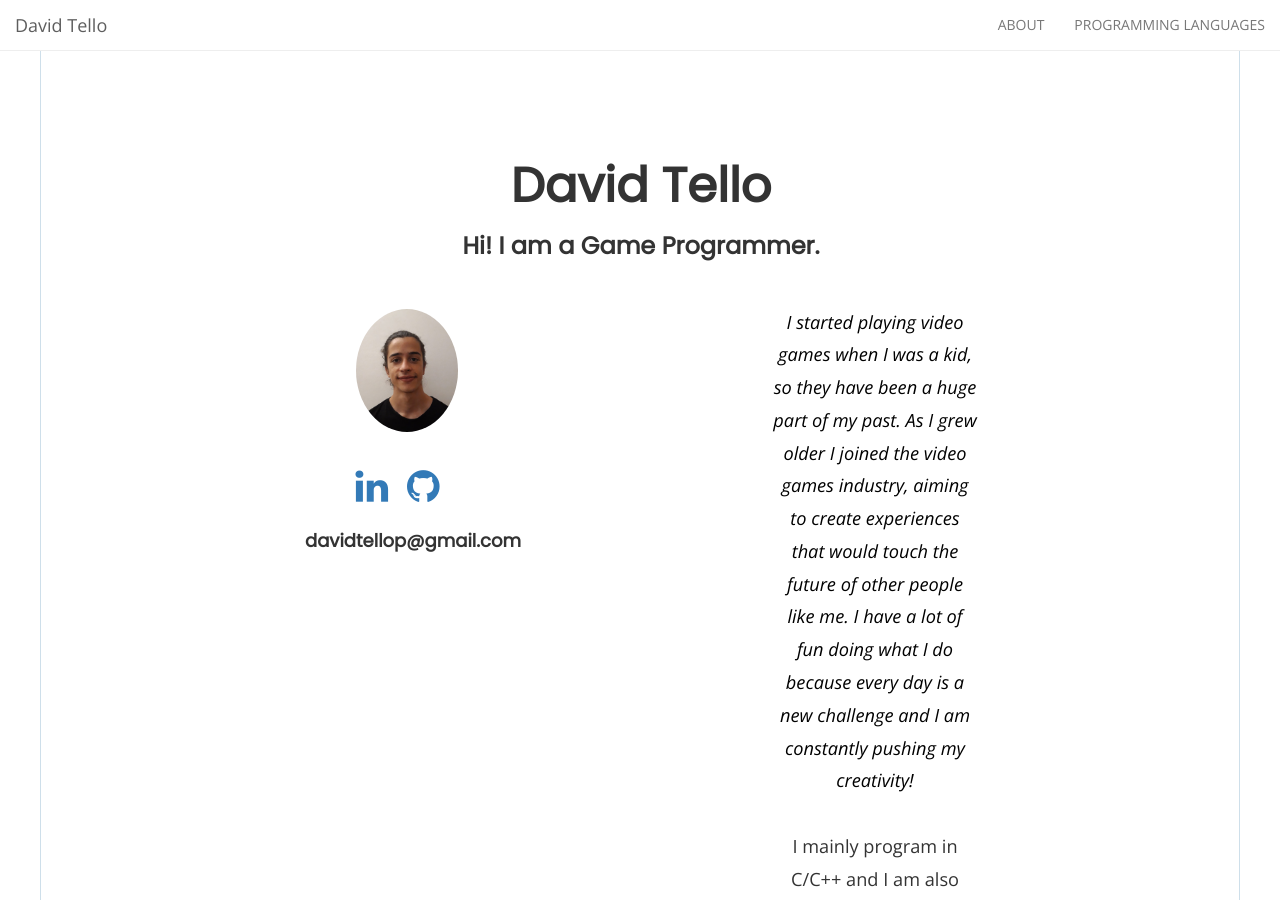
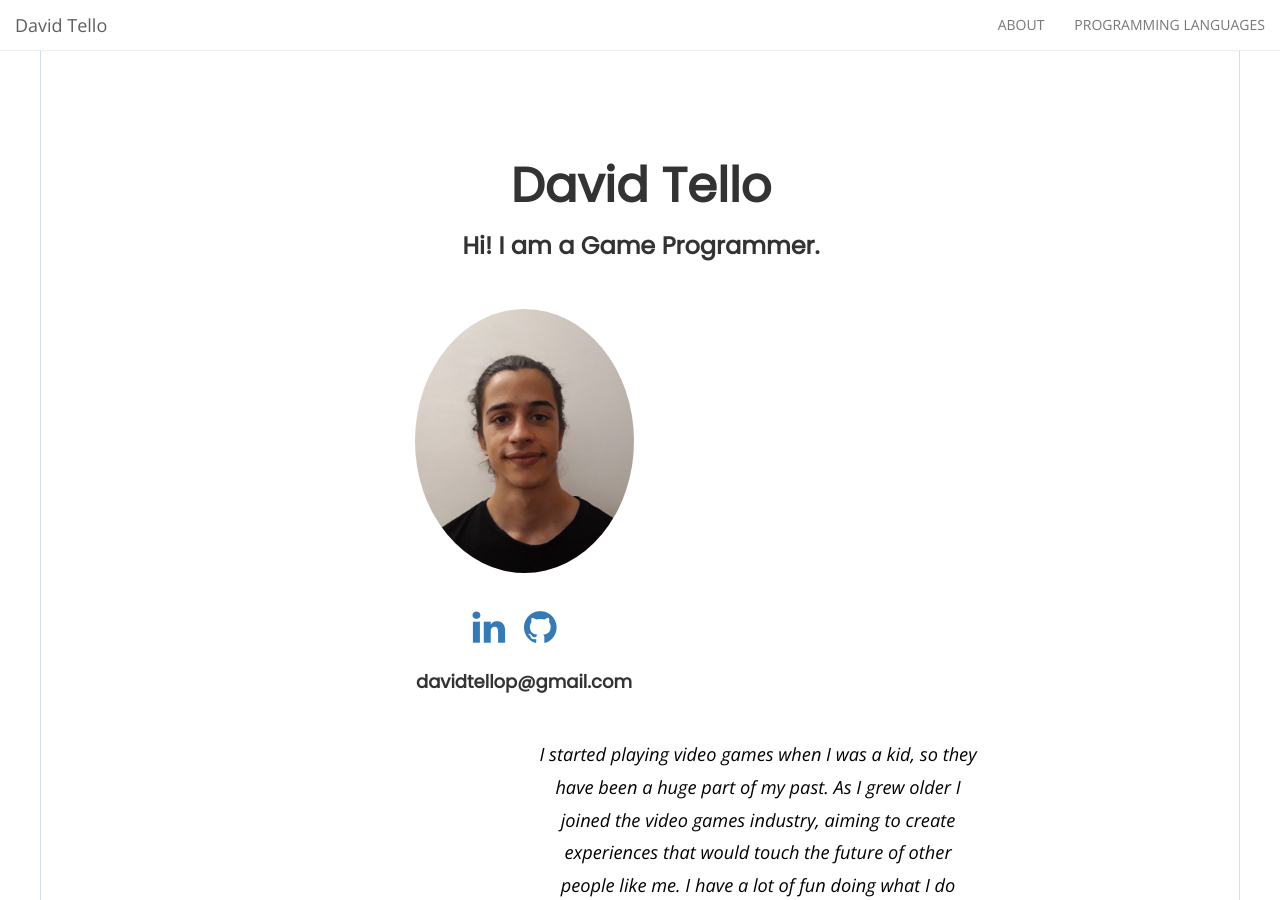
Before and after one commit to DavidTello1/Website, a Jekyll site: the page built from index.html, in a window 1280 px wide and 900 px high. Built offline with Jekyll 4.4.1, drawn with Linux system fonts in a browser that asks for light colours; nearby versions of some CDN libraries; the list of posts is cut into pages by our own code.

Commit message:
Update home-hero.html

```diff
--- a/_includes/home-hero.html
+++ b/_includes/home-hero.html
@@ -12,7 +12,7 @@
           <h3 class="text-center">{{site.description}}</h3>
           {% endif %}
 
-          <div class="col-md-4 col-md-4 pull-left">
+          <div class="col-md-4 col-md-8 pull-left">
             <br><br>
             <img class="img-responsive img-circle my-profile-pic" src="{{ site.url }}/Website/img/Picture.png">
 
@@ -32,7 +32,7 @@
             {% endif %}
           </div>
 
-          <div class="col-md-4 col-md-4 pull-right">
+          <div class="col-md-4 col-md-8 pull-right">
             {% include about.html %}
           </div>
 
```
